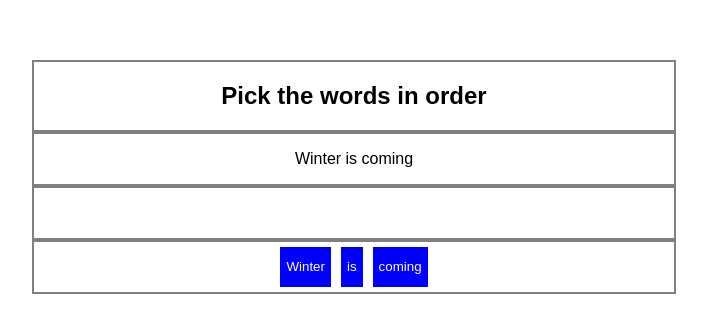
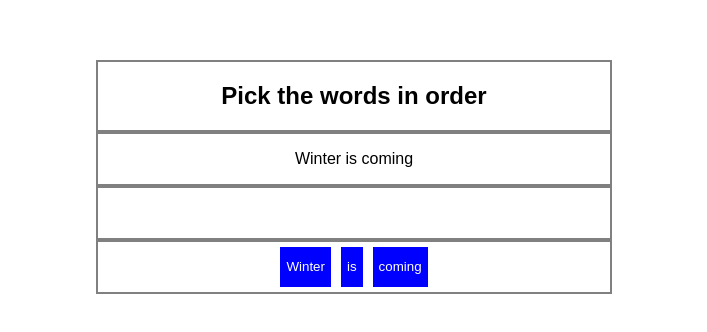
Before and after one commit to ashvini-maurya/varta, a React (Create React App) app: page / in a window 1280 px wide. Shown: the top 332 px of the page, without its empty margins (286-993 px from the left). Built offline with nearby package versions, Linux system fonts and the light colour scheme.

Commit message:
all components width changed

```diff
--- a/src/App.css
+++ b/src/App.css
@@ -5,6 +5,6 @@
 
 .heading {
   border: 2px solid grey;
-  width: 50%;
+  width: 40%;
   margin: auto;
 }
--- a/src/component/answer/answer.css
+++ b/src/component/answer/answer.css
@@ -1,6 +1,6 @@
 .answer {
     border: 2px solid grey;
-    width: 50%;
+    width: 40%;
     margin: auto;
     height: 50px;
 }
--- a/src/component/correct/correct.css
+++ b/src/component/correct/correct.css
@@ -1,6 +1,6 @@
 .correct {
     border: 2px solid grey;
-    width: 50%;
+    width: 40%;
     margin: auto;
     height: 50px;
     margin-top: -55px;
--- a/src/component/incorrect/incorrect.css
+++ b/src/component/incorrect/incorrect.css
@@ -1,6 +1,6 @@
 .incorrect {
     border: 2px solid grey;
-    width: 50%;
+    width: 40%;
     margin: auto;
     height: 50px;
     margin-top: -55px;
--- a/src/component/option/option.css
+++ b/src/component/option/option.css
@@ -1,6 +1,6 @@
 .option {
     border: 2px solid grey;
-    width: 50%;
+    width: 40%;
     margin: auto;
     height: 50px;
 }
--- a/src/component/sentence/sentence.css
+++ b/src/component/sentence/sentence.css
@@ -1,6 +1,6 @@
 .sentence {
     border: 2px solid grey;
-    width: 50%;
+    width: 40%;
     margin: auto;
     height: 50px;
 }
```
